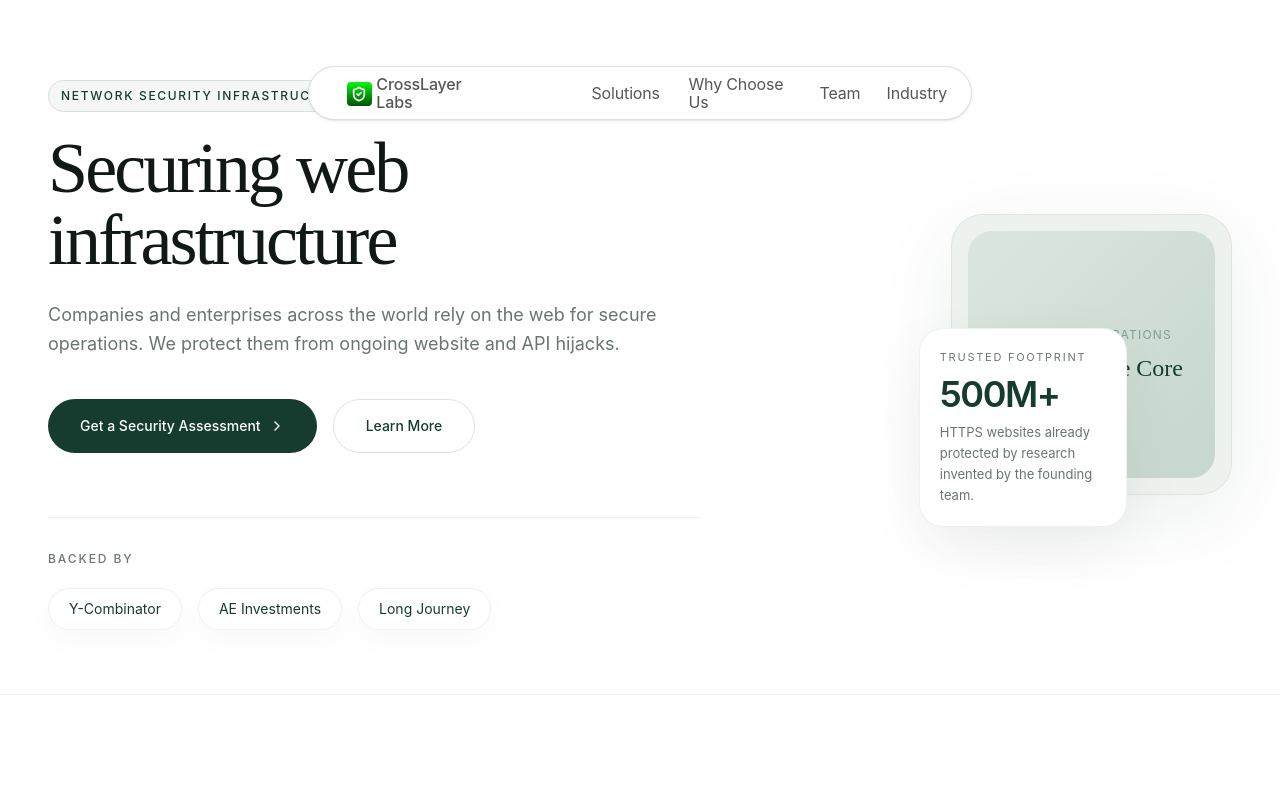
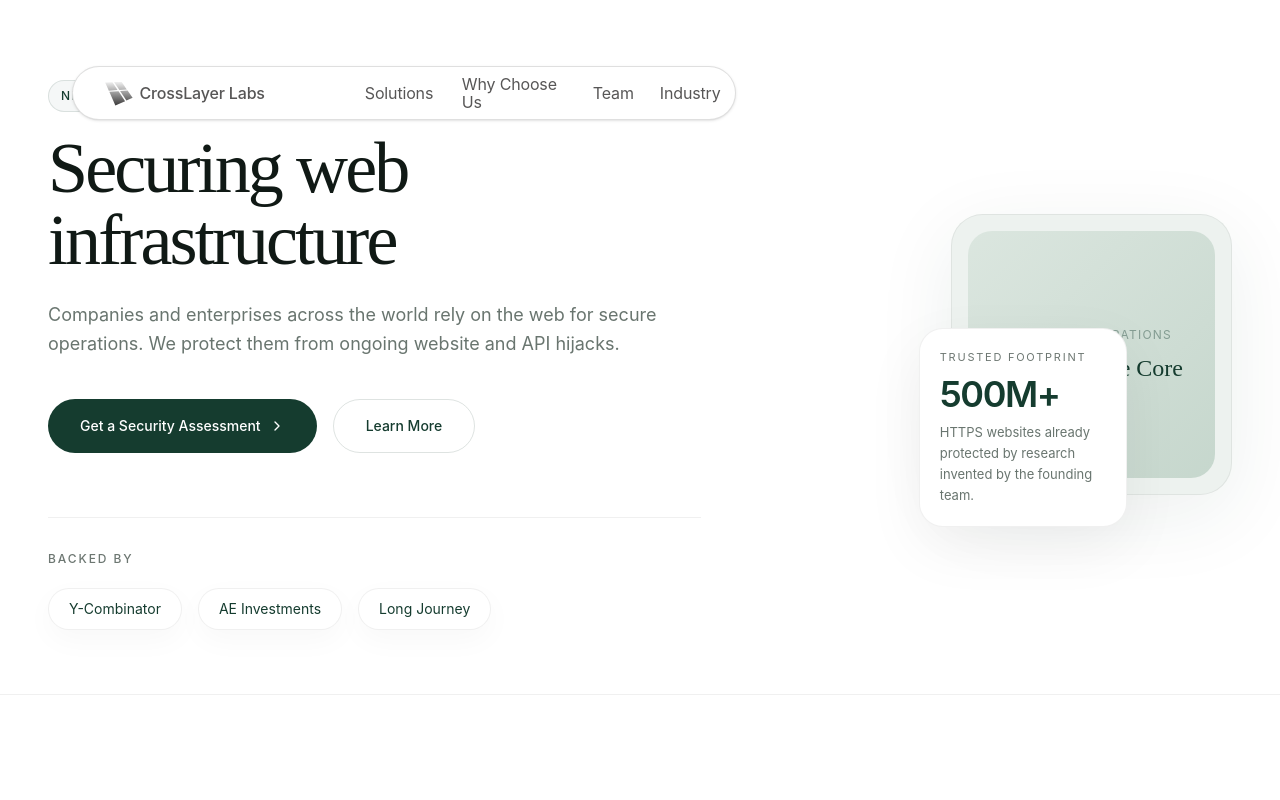
Before and after one commit to Ux-Geek/Crosslayer-Labs, a Next.js app: page / in a window 1280 px wide. Shown: the top 800 px of the page. Built offline with nearby package versions, Linux system fonts and the light colour scheme; a web font is replaced by a local one.

Commit message:
feat: update navbar logo to custom SVG and apply new color styling to asset

```diff
--- a/src/components/Navbar.tsx
+++ b/src/components/Navbar.tsx
@@ -1,21 +1,18 @@
 "use client";
-
-import { ShieldCheck } from "lucide-react";
 
 export default function Navbar() {
   return (
-    <header className="fixed top-[66px] left-1/2 z-50 flex h-[54px] w-full max-w-[664px] -translate-x-1/2 flex-col items-start gap-[10px] rounded-[99px] border-[0.5px] border-[rgba(160,160,160,0.34)] bg-white p-[10px] shadow-sm backdrop-blur-xl">
-      <div className="flex h-[34px] w-full flex-row items-center justify-center gap-[101px]">
+    <header className="fixed top-[66px] left-[72px] z-50 flex h-[54px] w-[664px] flex-col items-start gap-[10px] rounded-[99px] border-[0.5px] border-[rgba(160,160,160,0.34)] bg-white p-[10px] shadow-sm backdrop-blur-xl">
+      <div className="flex h-[34px] w-full flex-row items-center justify-center gap-[90px]">
 
         {/* Logo Frame */}
-        <a href="#" className="flex h-[34px] w-[154px] flex-row items-center justify-center gap-1 p-[10px]">
+        <a href="#" className="flex h-[34px] w-auto flex-row items-center justify-center gap-1.5 p-[10px] pl-[14px]">
           {/* Logo Graphic */}
-          <div className="flex h-[24.01px] w-[28.29px] items-center justify-center rounded-sm bg-gradient-to-b from-[#00FA08] to-[#015404]">
-             <ShieldCheck className="h-4 w-4 text-white" strokeWidth={2.5}/>
-          </div>
+          <img src="/logo.svg" alt="CrossLayer Labs Logo" className="h-[24.01px] w-[28.29px] flex-none" />
+
           {/* Default Logo Fallback */}
           <span
-            className="w-[114px] text-[16px] font-medium leading-[110%] tracking-[-0.01em] text-[#575656]"
+            className="w-auto whitespace-nowrap text-[16px] font-medium leading-[110%] tracking-[-0.01em] text-[#575656]"
             style={{ fontFamily: "'SF Pro Display', -apple-system, sans-serif" }}
           >
             CrossLayer Labs
```
Also changed, not shown: public/logo.svg (added), src/assets/Vector.svg.
